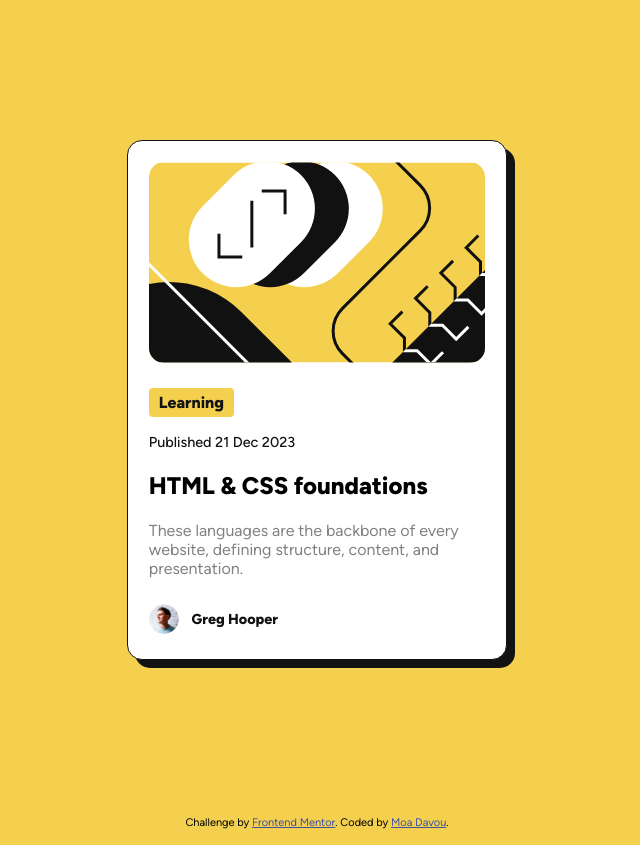
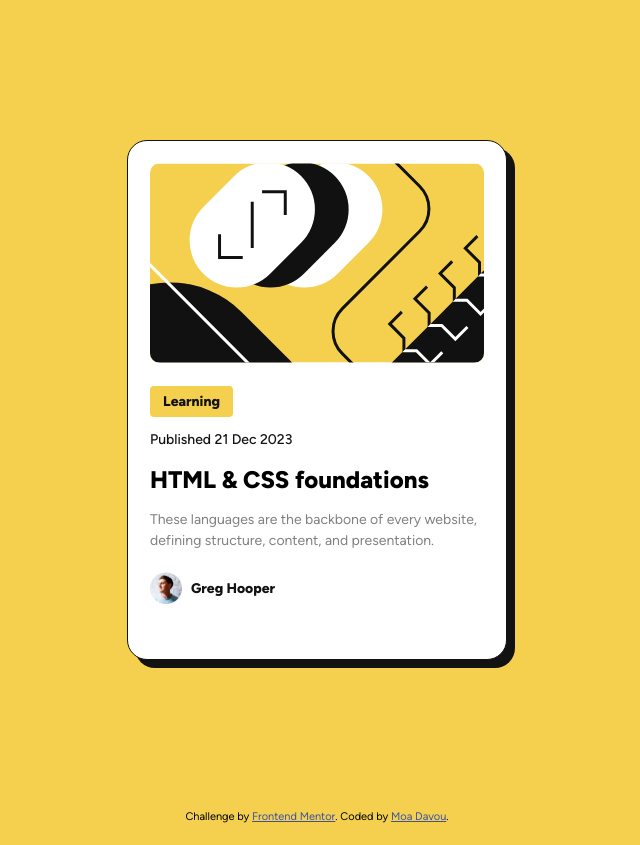
Before and after one commit to moadavou/blog-preview-card, a plain HTML site: page index.html in a window 1280 px wide. Shown: the whole page, without its empty margins (323-963 px from the left). Drawn offline with Linux system fonts and the light colour scheme.

Commit message:
Update regarding feedback
Removed unnecessary div, accessibility improvements in CSS file and sizing improvements.

```diff
--- a/index.html
+++ b/index.html
@@ -26,11 +26,9 @@
     </div>
   </main>
 
-  <footer>
-    <div class="attribution">
-      Challenge by <a href="https://www.frontendmentor.io?ref=challenge" target="_blank">Frontend Mentor</a>.
-      Coded by <a href="https://www.frontendmentor.io/profile/moadavou">Moa Davou</a>.
-    </div>
+  <footer class="attribution">
+    Challenge by <a href="https://www.frontendmentor.io?ref=challenge" target="_blank">Frontend Mentor</a>.
+    Coded by <a href="https://www.frontendmentor.io/profile/moadavou">Moa Davou</a>.
   </footer>
 </body>
 </html>
--- a/styles.css
+++ b/styles.css
@@ -10,6 +10,8 @@
     src: url(assets/fonts/Figtree-VariableFont_wght.ttf);
 }
 
+html { font-size: 62.5%; }
+
 * {
     margin: 0;
     padding: 0;
@@ -19,6 +21,7 @@
 body {
     background-color: var(--Yellow);
     font-family: Figtree;
+    font-size: 1.6rem;
 }
 
 .attribution { font-size: 11px; text-align: center; margin: 1rem;}
@@ -28,17 +31,17 @@ body {
     display: flex;
     justify-content: center;
     align-items: center;
-    height: 100vh;
+    min-height: 100dvh;
 }
 
 .card {
-    max-width: 380px;
-    min-height: 520px;
-    border-radius: 15px;
+    max-width: 32.6rem;
+    min-height: 50rem;
+    border-radius: 20px;
     background-color: var(--White);
     box-shadow: 8px 8px var(--Black);
     border: 1px solid var(--Black);
-    margin: 1rem;
+    margin: 2.4rem;
     transition: box-shadow 0.3s ease;
     display: flex;
     flex-direction: column;
@@ -47,22 +50,26 @@ body {
 .card:hover, .card:focus { box-shadow: 16px 16px var(--Black); }
 
 .card-content {
-    padding: 1.3rem;
+    padding: 2.2rem;
     flex: 1;
 }
 
 .card-content img {
     max-width: 100%;
-    border-radius: 15px;
+    border-radius: 10px;
 }
 
-.card-content p { font-size: 1rem; }
+.card-content p {
+    font-size: clamp(1.4rem, 1vw, 1.6rem);
+    color: var(--Grey);
+    line-height: 1.5;
+}
 
 .card-content p.category {
     display: inline-block;
     background-color: var(--Yellow);
-    padding: 5px 10px;
-    margin-top: 1.3rem;
+    padding: 5px 13px;
+    margin-top: 2.2rem;
     border-radius: 4px;
     font-weight: 800;
     color: var(--Black);
@@ -70,15 +77,14 @@ body {
 
 .card-content p.date {
     color: var(--Black);
-    margin-top: 1rem;
-    font-size: 0.9rem;
+    margin-top: 1.5rem;
     font-weight: 500;
 }
 
 .card-content h1 {
     font-weight: 800;
-    font-size: 1.5rem;
-    margin: 1.3rem 0;
+    font-size: clamp(2rem, 2vw, 2.4rem);
+    margin: 1.5rem 0;
     transition: color 0.3s ease;
 }
 
@@ -87,19 +93,40 @@ body {
     cursor: pointer;
 }
 
-.card-content p { color: var(--Grey); }
-
 .card-content .author {
     display: flex;
     align-items: center;
-    margin-top: 1.6rem;
+    margin-top: 2.7rem;
 }
 
-.card-content .author img { max-width: 30px; }
+.card-content .author img { max-width: 32px; }
 
 .card-content .author p.name {
     font-weight: 800;
-    padding: 0 0.8rem;
+    padding: 0 12px;
     color: var(--Black);
-    font-size: 0.9rem;
+    font-size: 1.4rem;
 }
+
+@media screen and (min-width: 50em) {
+    .card {
+        max-width: 38rem;
+        min-height: 52rem;
+    }
+
+    .card-content p.category {
+        margin-top: 1.9rem;
+    }
+
+    .card-content p.date {
+        margin-top: 1.2rem;
+    }
+
+    .card-content .author {
+        margin-top: 2.1rem;
+    }
+
+    .card-content .author p.name {
+        padding: 0 9px;
+    }
+}
```
